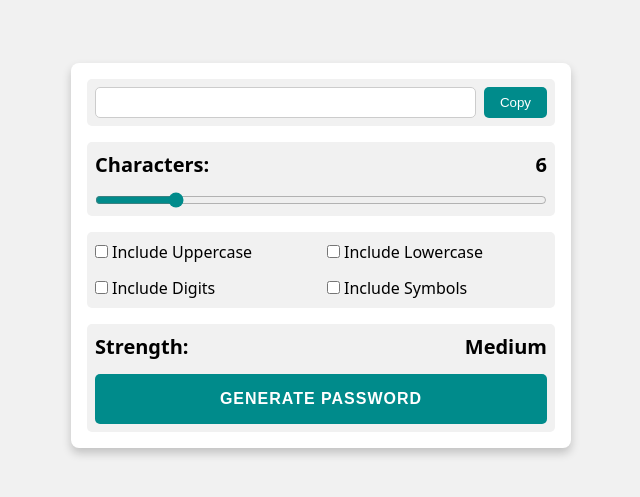
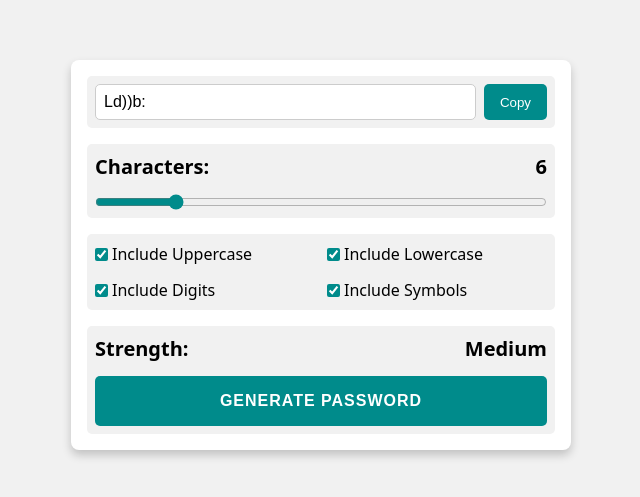
Before and after one commit to sunnyshaikh/frontend-machine-coding, a React (Vite) app in the folder password-generator/: page / in a window 1280 px wide. Shown: the part 145-642 px from the top of the page, without its empty margins (319-959 px from the left). Built offline with nearby package versions, Linux system fonts and the light colour scheme.

Commit message:
generate password logic added

```diff
--- a/password-generator/src/PasswordGenerator.tsx
+++ b/password-generator/src/PasswordGenerator.tsx
@@ -1,4 +1,4 @@
-import { useReducer, useState } from "react";
+import { useEffect, useReducer, useState } from "react";
 
 interface StateType {
   ucase: boolean;
@@ -9,10 +9,10 @@ interface StateType {
 }
 
 const initConfig: StateType = {
-  ucase: false,
-  lcase: false,
-  digits: false,
-  symbols: false,
+  ucase: true,
+  lcase: true,
+  digits: true,
+  symbols: true,
   length: 6,
 };
 
@@ -48,11 +48,47 @@ const reducer = (state: StateType, action: Action): StateType => {
   }
 };
 
+const getCharacters = (low: number, high: number): string => {
+  let str = "";
+  for (let i = low; i <= high; i++) {
+    str += String.fromCharCode(i);
+  }
+  return str;
+};
+
 const PasswordGenerator = () => {
   const [password, setPassword] = useState("");
   const [state, dispatch] = useReducer(reducer, initConfig);
 
-  console.table(state);
+  const generatePassword = () => {
+    if (!state.lcase && !state.ucase && !state.digits && !state.symbols) {
+      alert("Atleast one checkbox required");
+      return;
+    }
+
+    const lowercase = getCharacters(97, 122);
+    const uppercase = getCharacters(65, 90);
+    const digits = getCharacters(48, 57);
+    const symbols = "`~!@#$%^&*()[]{};':,.<>/?\"";
+
+    let finalChars = "";
+    if (state.ucase) finalChars += uppercase;
+    if (state.lcase) finalChars += lowercase;
+    if (state.digits) finalChars += digits;
+    if (state.symbols) finalChars += symbols;
+
+    let password = "";
+    for (let i = 0; i < state.length; i++) {
+      let index = Math.floor(Math.random() * finalChars.length + 1);
+      password += finalChars.charAt(index);
+    }
+
+    setPassword(password);
+  };
+
+  useEffect(() => {
+    generatePassword();
+  }, []);
 
   return (
     <div className="container">
@@ -129,7 +165,7 @@ const PasswordGenerator = () => {
           <span>Strength:</span>
           <span>Medium</span>
         </div>
-        <button>Generate Password</button>
+        <button onClick={() => generatePassword()}>Generate Password</button>
       </div>
     </div>
   );
--- a/password-generator/src/index.css
+++ b/password-generator/src/index.css
@@ -68,6 +68,8 @@ input[type="text"] {
 
 .result-box input {
   flex: 1;
+  padding: 0.5rem;
+  font-size: 1rem;
 }
 
 .range,
```
